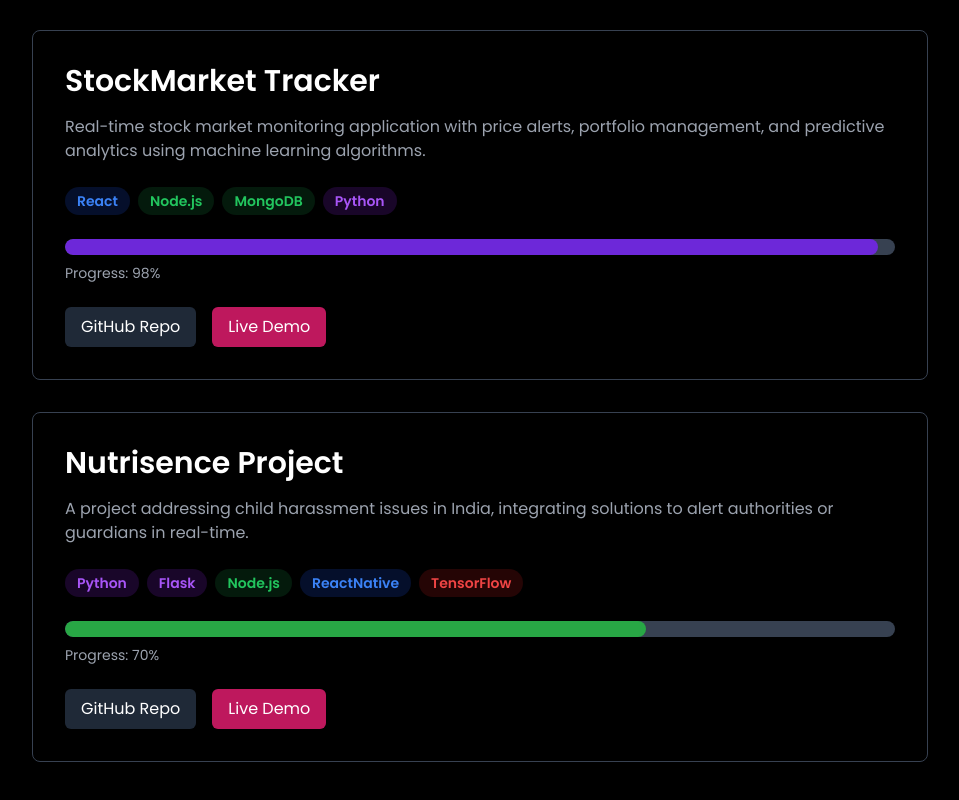
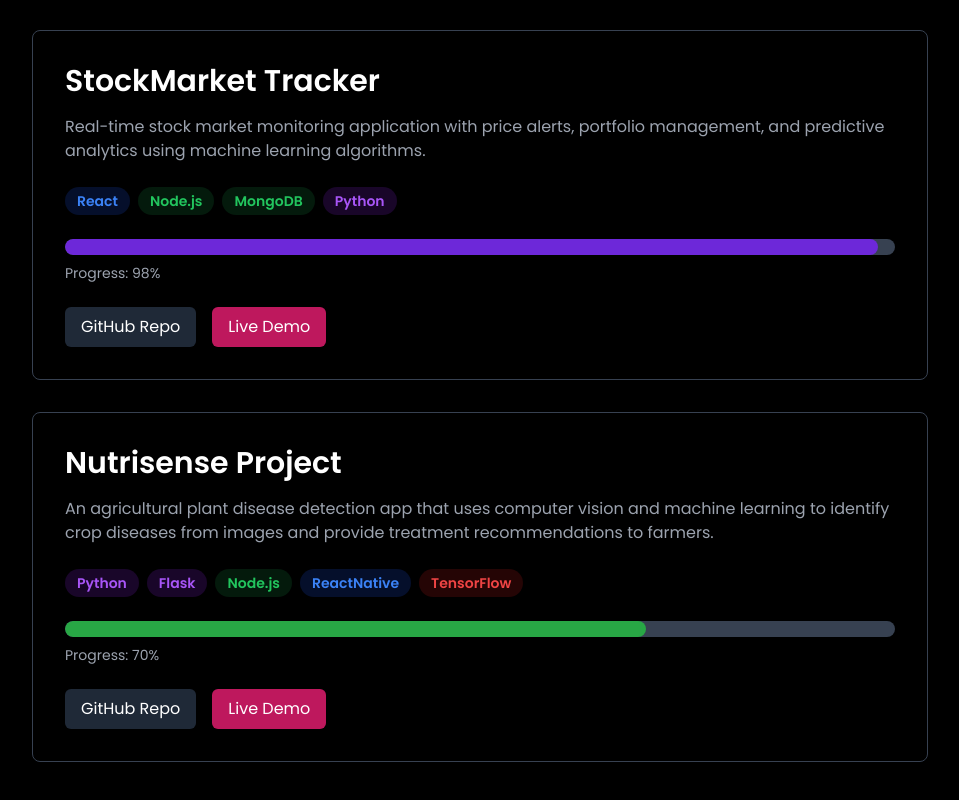
Before and after one commit to hariii15/portfolio-final, a React (Vite) app: page /projects in a window 1280 px wide. Shown: the part 838-1638 px from the top of the page, without its empty margins (160-1119 px from the left). Built offline with nearby package versions, Linux system fonts and the light colour scheme.

Commit message:
commiting the changes after changing the desc of nutrisense

```diff
--- a/src/components/projects.jsx
+++ b/src/components/projects.jsx
@@ -33,9 +33,9 @@ const projects = [
       liveDemoLink: "",
     },
     {
-      title: "Nutrisence Project",
+      title: "Nutrisense Project",
       description:
-        "A project addressing child harassment issues in India, integrating solutions to alert authorities or guardians in real-time.",
+        "An agricultural plant disease detection app that uses computer vision and machine learning to identify crop diseases from images and provide treatment recommendations to farmers.",
       progress: 70,
       color: "#28A745",
       techStack: ["Python", "Flask","Node.js", "ReactNative", "TensorFlow"],
```
